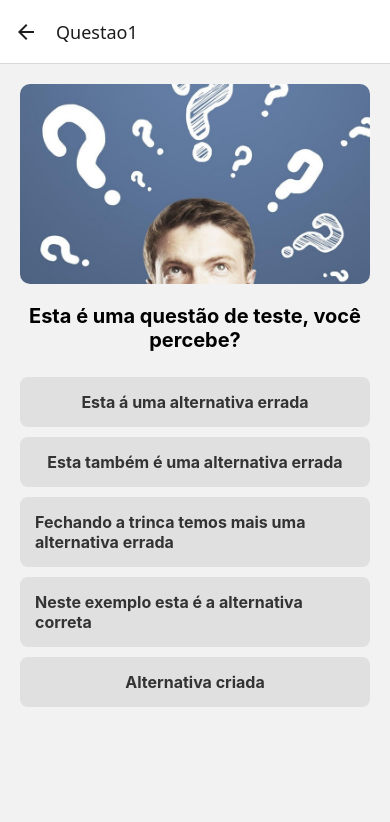
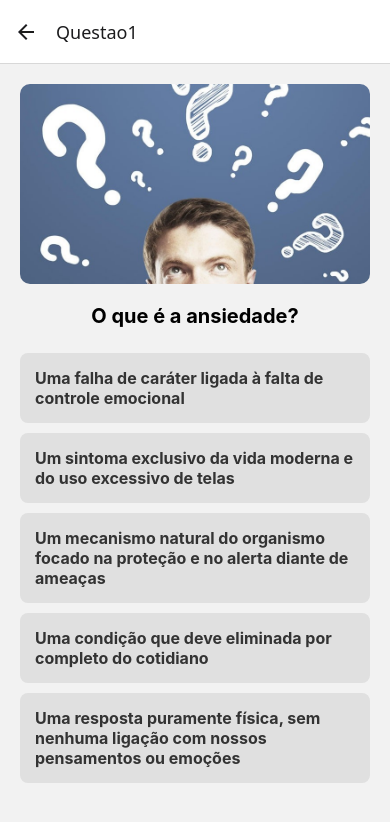
Before and after one commit to igorcosta110/Quiz-Saude-Mental, a React Native app: screen /Questao1 in a window 390 px wide. Shown: the top 822 px of the page. Built offline with nearby package versions, Linux system fonts and the light colour scheme.

Commit message:
feat: altera TelaQuestao1.js para acessar informacoes do data/questoes.js

```diff
--- a/data/questoes.js
+++ b/data/questoes.js
@@ -9,7 +9,7 @@ export const questoes = [
             "Uma condição que deve eliminada por completo do cotidiano",
             "Uma resposta puramente física, sem nenhuma ligação com nossos pensamentos ou emoções",
         ],
-        alternCorreta: 2,
+        alternCorreta: 3,
         explicacao: "A ansiedade é uma emoção básica que ajudou a espécie humana a sobreviver a perigos. Ela só passa a ser considerada um problema quando se torna desproporcional, frequente e paralisa a rotina sem que haja um perigo real"
     },
     {
@@ -22,7 +22,7 @@ export const questoes = [
             "A depressão é causada pela genética, enquanto a tristeza é causada por problemas.",
             "A tristeza afeta o corpo, enquanto a depressão afeta a mente",
         ],
-        alternCorreta: 1,
+        alternCorreta: 2,
         explicacao: "Sentir tristeza diante de perdas ou frustrações é saudável e esperado. A depressão é uma condição psiquiátrica caracterizada pela persistência de humor rebaixado, perda de prazer em coisas do dia a dia e alterações no sono, apetite e energia por pelo menos duas semanas seguidas."
     },
     {
@@ -35,7 +35,7 @@ export const questoes = [
             "Serve apenas para mudar a aparência do corpo, sem nenhum impacto na mente.",
             "Traz benefícios apenas enquanto você está se exercitando, perdendo o efeito logo em seguida.",
         ],
-        alternCorreta: 1,
+        alternCorreta: 2,
         explicacao: "Quando nos motiventamos, o cérebro libera substâncias químicas naturais (como a endorfina e a serotonina) que geram sensação de prazer e relaxamento. Além disso, o exercício ajuda a queimar os hormônios acumulados pelo estresse, trazendo calma e equilíbrio ao longo do dia."
     },
     {
@@ -48,7 +48,7 @@ export const questoes = [
             "Faz o cérebro desligar por completo, impedindo qualquer atividade mental enquanto dormimos.",
             "Ajuda o cerébro a organizar emoções, processar memórias e reduzir o estresse acumulado.",
         ],
-        alternCorreta: 4,
+        alternCorreta: 5,
         explicacao: "Enquanto dormimos, o cérebro realiza uma espécie de faxina mental: organiza o que aprendemos, processa as emoções vividas no dia e regula os hormônios do estresse. Dormir bem é indispensável para acordar com mais foco, paciência e estabilidade emocional."
     },
     {
@@ -61,7 +61,7 @@ export const questoes = [
             "Uma alteração hormonal típica dos jovens na fase de estudos.",
             "Uma fobia social que impede o indivíduo de conversar com colegas.",
         ],
-        alternCorreta: 2,
+        alternCorreta: 3,
         explicacao: "O Burnout é caracterizado por três dimensões: sensação de esgotamento de energia, distanciamento mental ou sentimentos de negatividade em relação ao trabalho e redução da eficácia profissional."
     },
     {
@@ -74,7 +74,7 @@ export const questoes = [
             "Libera descargas imprevisíveis de dopamina, o que estimula a busca compulsiva por novas interações.",
             "Elimina o estresse ao substituir interações humanas reais por virtuais",
         ],
-        alternCorreta: 3,
+        alternCorreta: 4,
         explicacao: "As redes sociais são projetadas com \"recompensas variáveis\" (likes, notificações, novos vídeos), acionando o circuito dopaminérgico do cérebro. Isso cria um ciclo de busca contínua que pode gerar fadiga mental, hiperestimulação e ansiedade."
     },
     {
@@ -87,7 +87,7 @@ export const questoes = [
             "Dar amor e atenção que a pessoa não recebe de familiares.",
             "Oferecer um espaço seguro para autoconhecimento, organização de pensamentos e desenvolvimento pessoal.",
         ],
-        alternCorreta: 4,
+        alternCorreta: 5,
         explicacao: "A psicoterapia baseia-se em evidências científicas e métodos clínicos. Seu objetivo não é dar respostas prontas, mas capacitar o indivíduo a compreender seus próprios padrões de pensamento e comportamento para desenvolver autonomia."
     },
     {
@@ -100,7 +100,7 @@ export const questoes = [
             "Nível de renda e patrimônio",
             "Ausência de estresse e problemas na vida",
         ],
-        alternCorreta: 0,
+        alternCorreta: 1,
         explicacao: "Relacionamentos calorosos e saudáveis foram identificados como o fator isolado mais determinante para manter a saúde mental e física ao envelhecer, segundo estudo que acompanhou indivíduos por mais de 80 anos."
     }
 ];
--- a/telas/TelaQuestao1.js
+++ b/telas/TelaQuestao1.js
@@ -1,26 +1,21 @@
 import React from 'react';
 import Questao from '../components/Questao';
 import { Jogo } from '../Globais';
+import { questoes } from '../data/questoes';
 
 export default function TelaQuestao1({ navigation }) {
+
+    const questao1 = questoes[0];
 
     return (
 
         //Aqui o componente questão está sendo criado e estamos passando as props que o compõe
         <Questao
-            pergunta="Esta é uma questão de teste, você percebe?"
+            pergunta= {questao1.pergunta}
             imagem={require('../assets/imgQuestao1.jpg')}
-            alternativas={
-                [
-                    "Esta á uma alternativa errada",
-                    "Esta também é uma alternativa errada",
-                    "Fechando a trinca temos mais uma alternativa errada",
-                    "Neste exemplo esta é a alternativa correta",
-                    "Alternativa criada"
-                ]
-            }
-            alternativaCorreta={4}
-            feedback="Este é o feedback onde você deve criar um texto (curto) dizendo qual a resposta e explicando ela. 'Meu Deus, cadê o botão?' Não precisa mais, conte até 5 vamos adiante automaticamente"
+            alternativas={questao1.alternativas}
+            alternativaCorreta={questao1.alternCorreta}
+            feedback={questao1.explicacao}
             onProxima={
                 (pontos) => {
                     Jogo.pontuacao += pontos;
```
